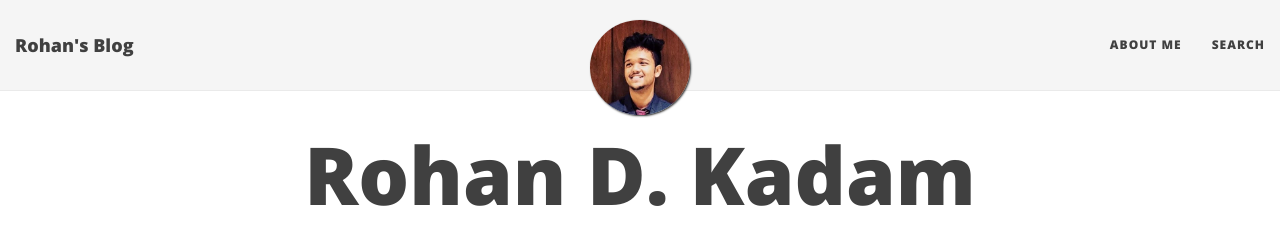
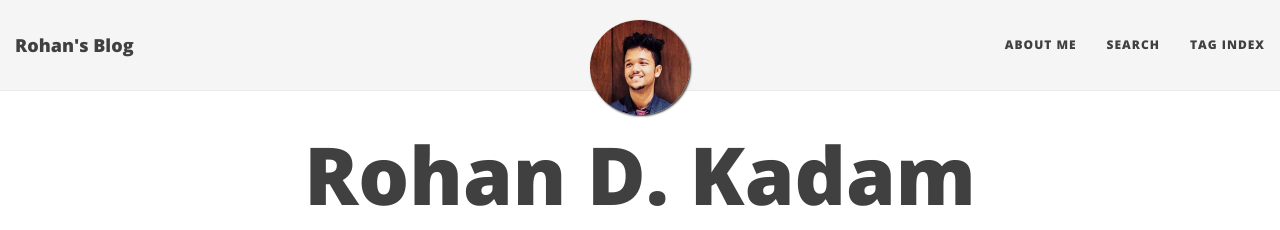
Before and after one commit to iamrdk21/Website1, a Jekyll site: the page built from aboutme.md, in a window 1280 px wide. Shown: the top 230 px of the page. Built offline with Jekyll 4.4.1, drawn with Linux system fonts in a browser that asks for light colours; nearby versions of some CDN libraries.

Commit message:
Update _config.yml

```diff
--- a/_config.yml
+++ b/_config.yml
@@ -12,6 +12,7 @@ author: Rohan D. Kadam
 navbar-links:
   About Me: "aboutme"
   Search: "Search"
+  Tag Index: "tags.html"
 
 # --- Local development options ---
 
```
